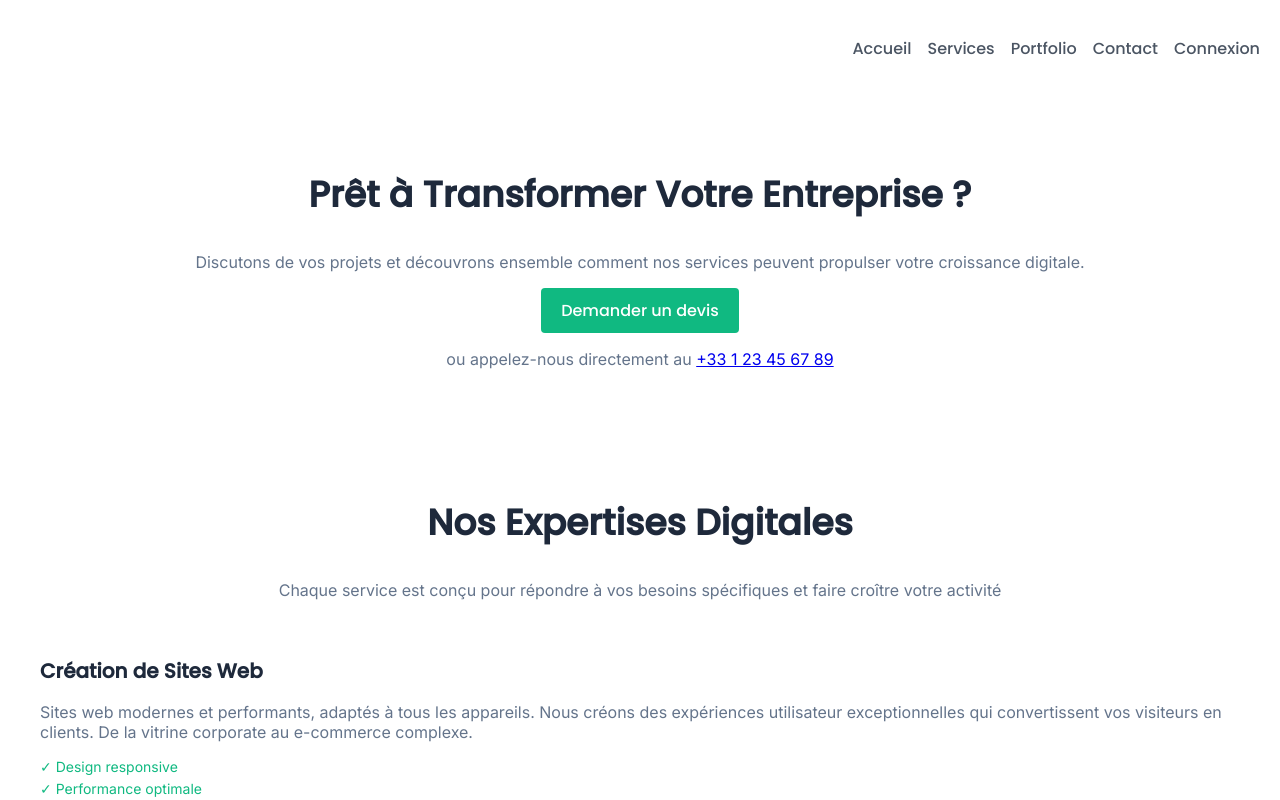
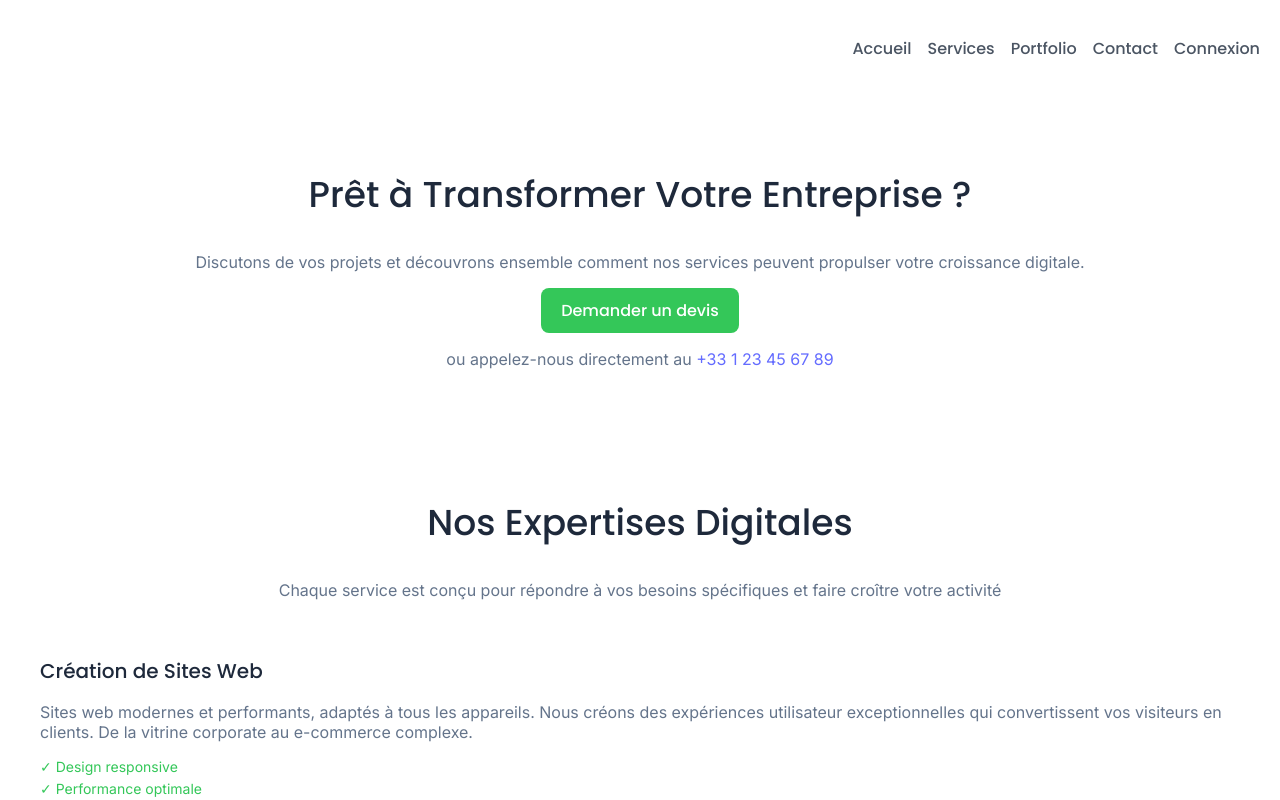
Before and after one commit to Mrgurpreetsingh/digitalcraft, a React (Vite) app: page /services in a window 1280 px wide. Shown: the top 800 px of the page. Built offline with nearby package versions, Linux system fonts and the light colour scheme.

Commit message:
style(29): ajustement de la couleur et du border-radius du bouton

```diff
--- a/src/components/Button.jsx
+++ b/src/components/Button.jsx
@@ -8,11 +8,11 @@ const StyledButton = styled.button`
   padding: 10px 20px;
   font-family: 'Poppins', sans-serif;
   font-size: 16px;
-  border-radius: 4px;
+  border-radius: 8px; /* Changement de 4px à 8px */
   cursor: pointer;
 
   &:hover {
-    background-color: #059669;
+    background-color: #059669; /* Garde l'effet hover, ajuste si besoin */
   }
 `;
 
--- a/src/styles/global.css
+++ b/src/styles/global.css
@@ -1,12 +1,36 @@
 :root {
   --primary-color: #1E40AF;
-  --secondary-color: #10B981;
+  --secondary-color: #34C759; /* Changement de couleur */
   --text-dark: #1E293B;
   --text-light: #64748B;
   --white: #FFFFFF;
+  color-scheme: light dark;
+  font-synthesis: none;
+  text-rendering: optimizeLegibility;
+  -webkit-font-smoothing: antialiased;
+  -moz-osx-font-smoothing: grayscale;
 }
 
 body {
   margin: 0;
   font-family: 'Inter', 'Poppins', sans-serif;
 }
+
+a {
+  font-weight: 500;
+  color: #646cff;
+  text-decoration: inherit;
+}
+
+a:hover {
+  color: #535bf2;
+}
+
+@media (prefers-color-scheme: light) {
+  :root {
+    color: #213547;
+  }
+  a:hover {
+    color: #747bff;
+  }
+}
```
